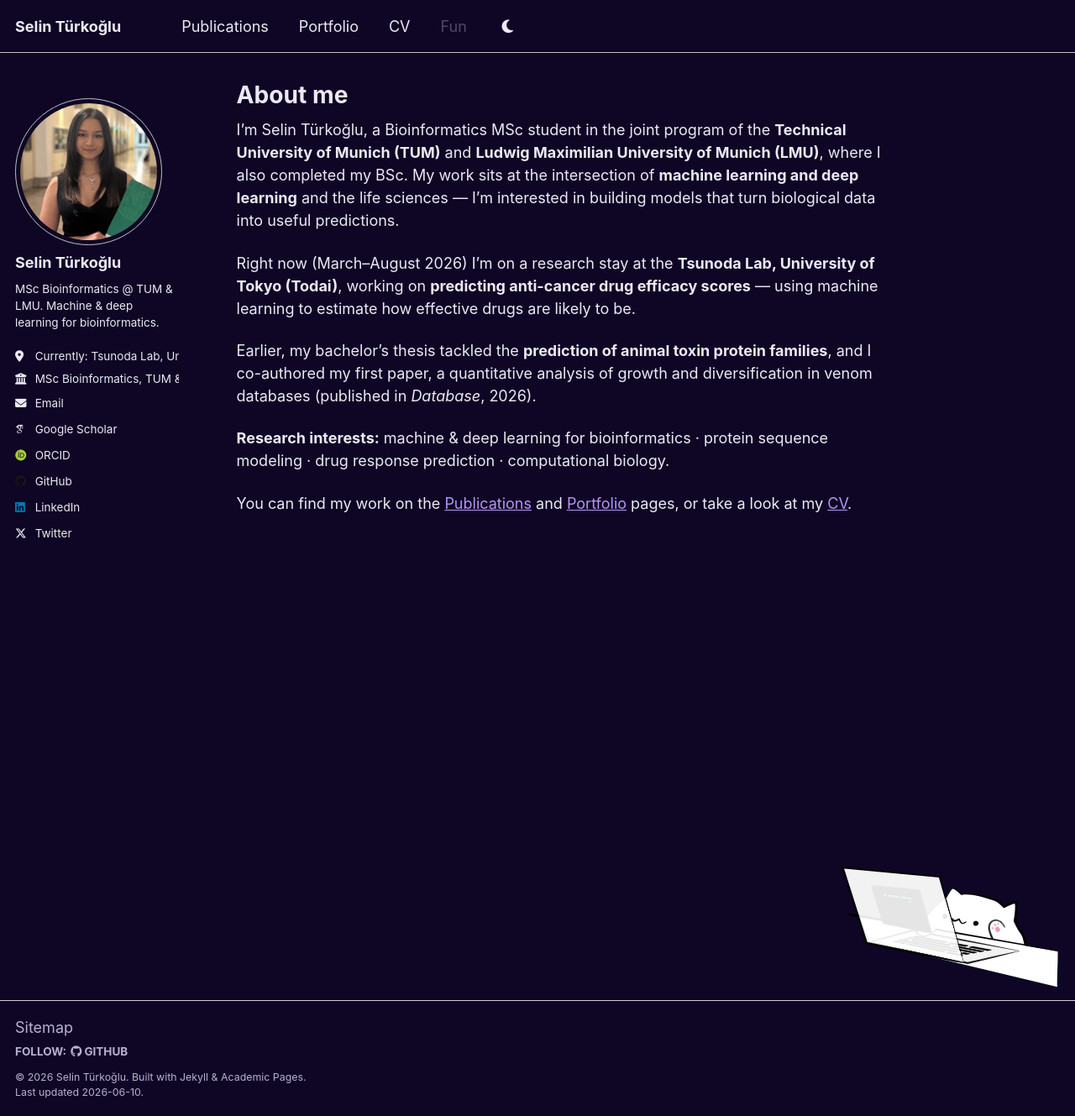
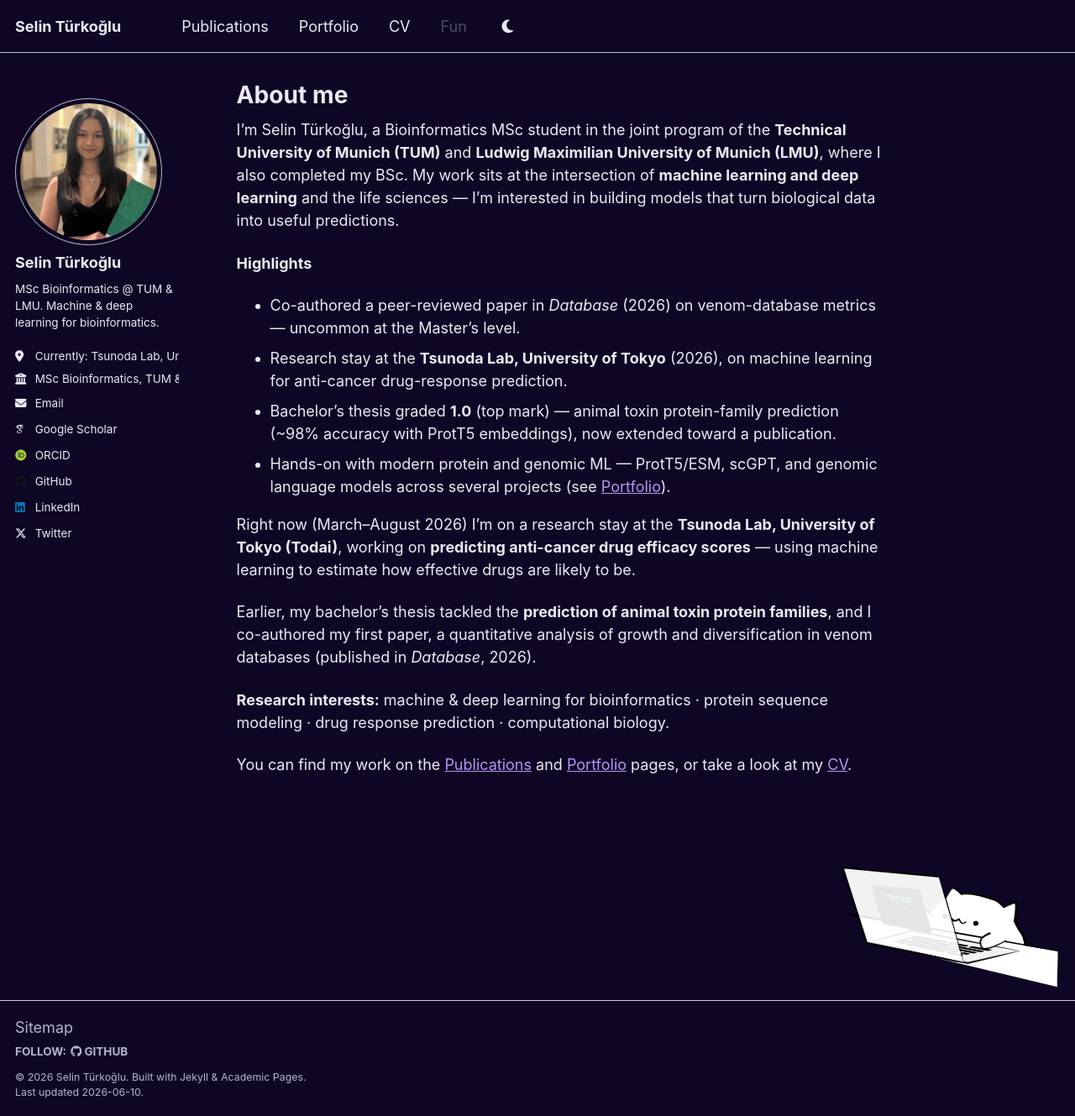
Before and after one commit to Sisistern123/Sisistern123.github.io, a Jekyll site: the page built from _pages/about.md, in a window 1280 px wide and 1329 px high. Shown: the whole window at 84% size. Built offline with Jekyll 4.4.1, drawn with Linux system fonts in a browser that asks for light colours; some web fonts are replaced.

Commit message:
Sharpen CV/homepage for PhD applications
- Add full citation (author list, Selin bolded as 3rd author) to the venom
  database paper so authorship shows on Publications and CV
- Lead Education with the 1.0 thesis grade; drop the overall BSc grade
- Add a scannable Highlights block to the homepage
- State ProFold's accuracy trade-off honestly instead of only the speedup

Co-Authored-By: Claude Opus 4.8 (1M context) <noreply@anthropic.com>

```diff
--- a/_pages/about.md
+++ b/_pages/about.md
@@ -13,6 +13,17 @@ Munich (LMU)**, where I also completed my BSc. My work sits at the intersection
 of **machine learning and deep learning** and the life sciences — I'm interested
 in building models that turn biological data into useful predictions.
 
+**Highlights**
+
+* Co-authored a peer-reviewed paper in *Database* (2026) on venom-database
+  metrics — uncommon at the Master's level.
+* Research stay at the **Tsunoda Lab, University of Tokyo** (2026), on machine
+  learning for anti-cancer drug-response prediction.
+* Bachelor's thesis graded **1.0** (top mark) — animal toxin protein-family
+  prediction (~98% accuracy with ProtT5 embeddings), now extended toward a publication.
+* Hands-on with modern protein and genomic ML — ProtT5/ESM, scGPT, and genomic
+  language models across several projects (see [Portfolio](/portfolio/)).
+
 Right now (March–August 2026) I'm on a research stay at the
 **Tsunoda Lab, University of Tokyo (Todai)**, working on **predicting anti-cancer
 drug efficacy scores** — using machine learning to estimate how effective drugs
```
Also changed, not shown: _pages/cv.md (+4 -4 lines), _publications/2026-05-30-venom-database-metrics.md (+1 -0 lines).
